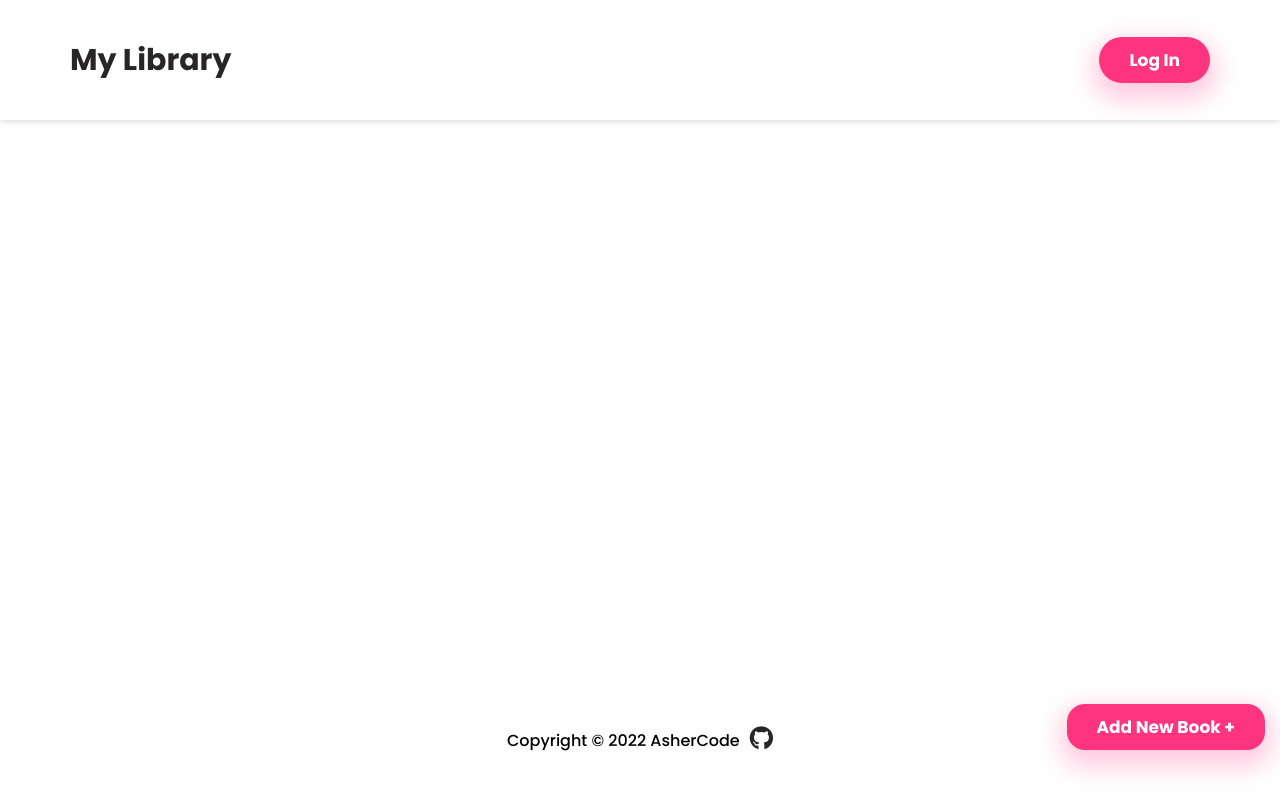
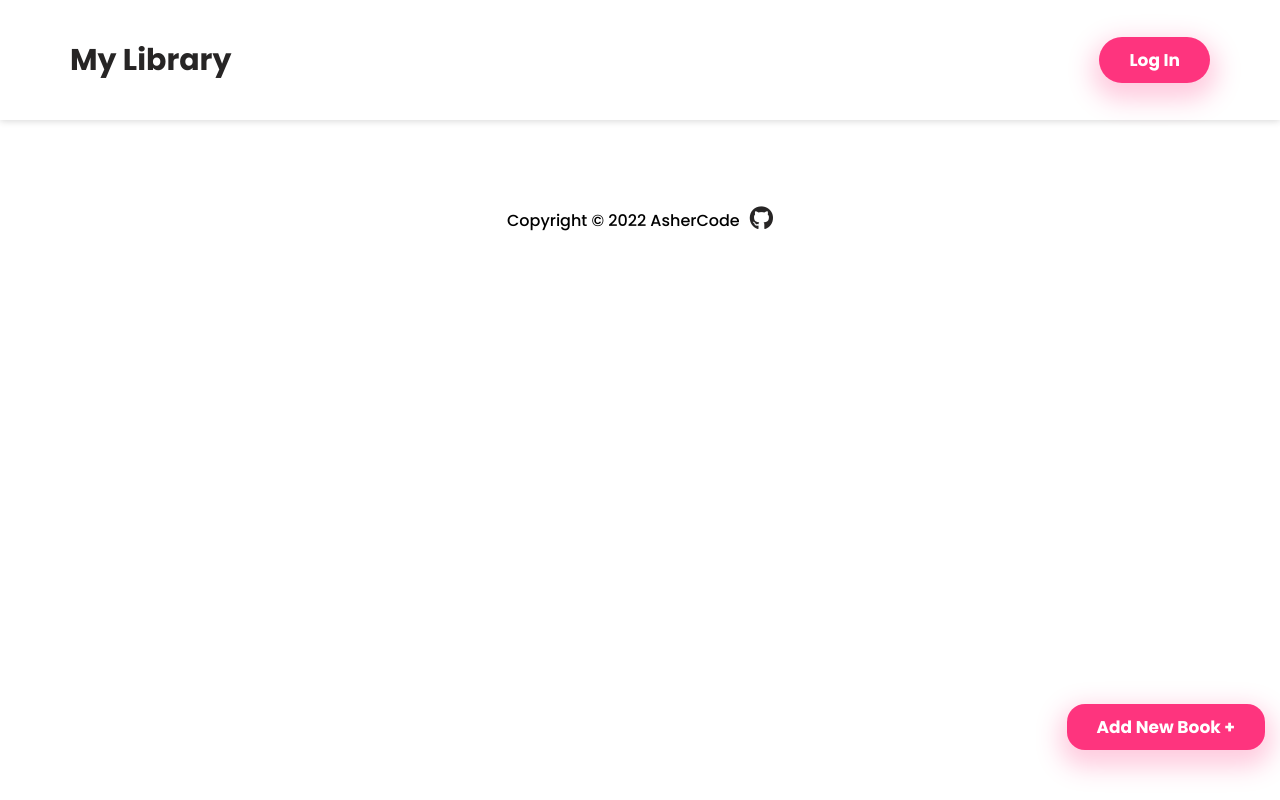
Before and after one commit to Alpha18-coder/Alpha18-coder-library-vanilla-js-, a plain HTML site: page index.html in a window 1280 px wide. Drawn offline with Linux system fonts and the light colour scheme.

Commit message:
footer fixed

```diff
--- a/styles.css
+++ b/styles.css
@@ -24,13 +24,18 @@ h1, h2, h3, h4, h5, h6, span, button {
     text-transform: capitalize;
 }
 
+body {
+  position: relative;
+  width: 100%;
+  min-height: 100%;
+}
+
 header {
     padding-inline: var(--spacing-xxl);
 }
 
 main {
   margin: var(--spacing-xl);
-  height: 65vh;
 }
 
 .btn {
@@ -88,8 +93,6 @@ header {
 
 
 /* MAIN */
-
-
 
 .add-btn {
     position: fixed;
@@ -158,6 +161,8 @@ header {
 /* FOOTER */
 
 footer {
+  /* position: fixed;
+  bottom: -10px; */
   width: 100%;
   height: 10vh;
   display: flex;
```
